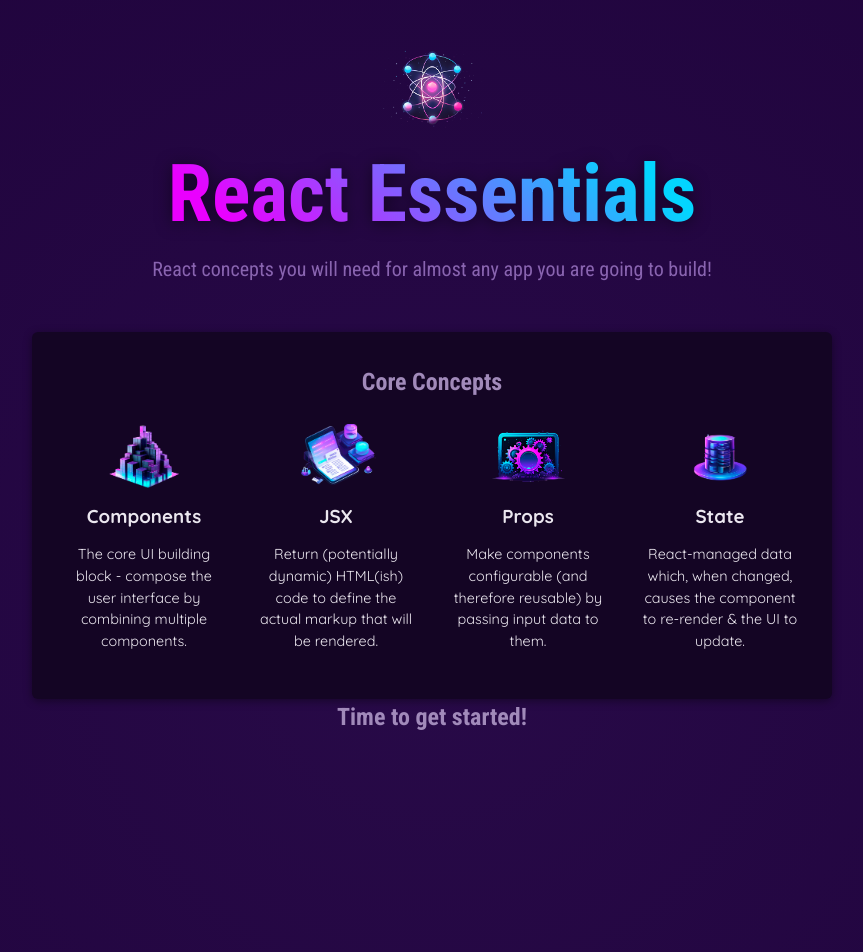
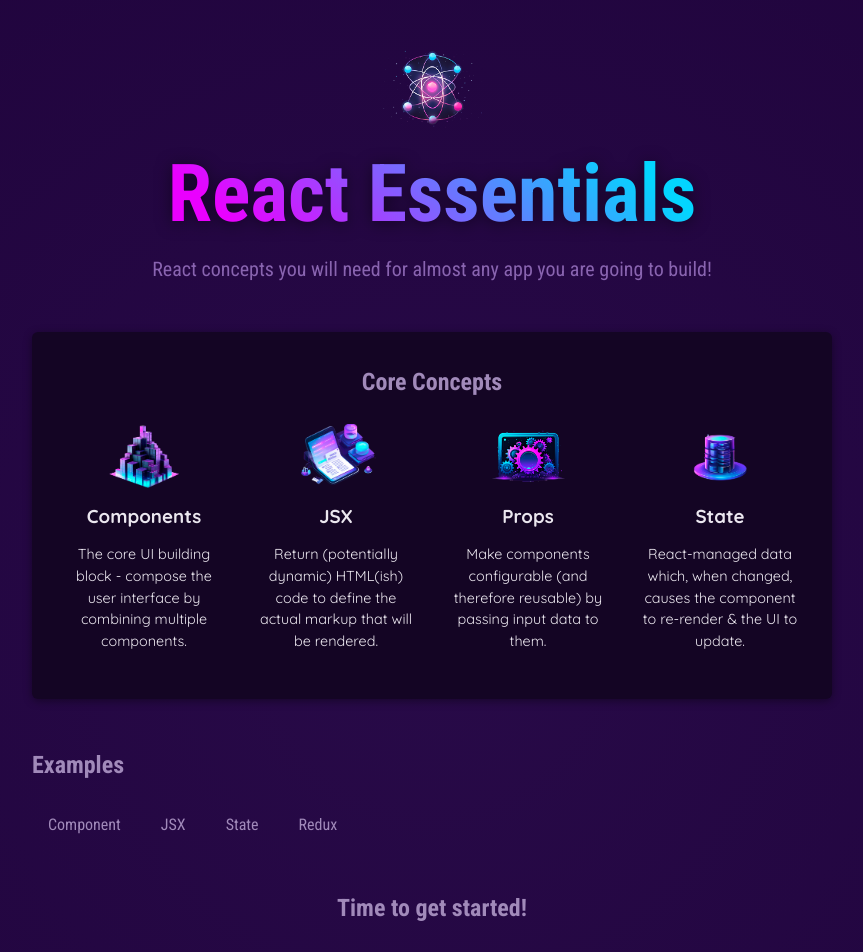
Before and after one commit to obhi1kenobhi/ya_react_course_folder, a React (Vite) app in the folder 01-starting-project/: page / in a window 1280 px wide. Shown: the top 952 px of the page, without its empty margins (208-1071 px from the left). Built offline with nearby package versions, Linux system fonts and the light colour scheme.

Commit message:
Props lessons

```diff
--- a/01-starting-project/src/App.jsx
+++ b/01-starting-project/src/App.jsx
@@ -1,6 +1,8 @@
 import { CORE_CONCEPTS } from './data.js';
 import Header from './components/Header.jsx';
 import CoreConcept from './components/CoreConcept.jsx';
+import TabButton from './components/TabButton.jsx';
+import handleSelect from './components/HandleSelect.jsx';
 
 function App() {
   return (
@@ -16,6 +18,16 @@ function App() {
             <CoreConcept {...CORE_CONCEPTS[3]} />
           </ul>
         </section>
+        <section id='examples'>
+          <h2>Examples</h2>
+          <menu>
+            <TabButton onSelect={() => handleSelect('components')}>Component</TabButton>
+            <TabButton onSelect={() => handleSelect('jsx')}>JSX</TabButton>
+            <TabButton onSelect={() => handleSelect('state')}>State</TabButton>
+            <TabButton onSelect={() => handleSelect('redux')}>Redux</TabButton>
+          </menu>
+
+        </section>
         <h2>Time to get started!</h2>
       </main>
     </div>
--- /dev/null
+++ b/01-starting-project/src/components/HandleSelect.jsx
@@ -0,0 +1,3 @@
+export default function handleSelect(selectedButton) {
+    return console.log(`Selected Component Tab is`,selectedButton);
+}
--- /dev/null
+++ b/01-starting-project/src/components/TabButton.jsx
@@ -0,0 +1,4 @@
+export default function TabButton({ children, onSelect }){
+
+    return (<li><button onClick={onSelect}>{children}</button></li>);
+}
```
